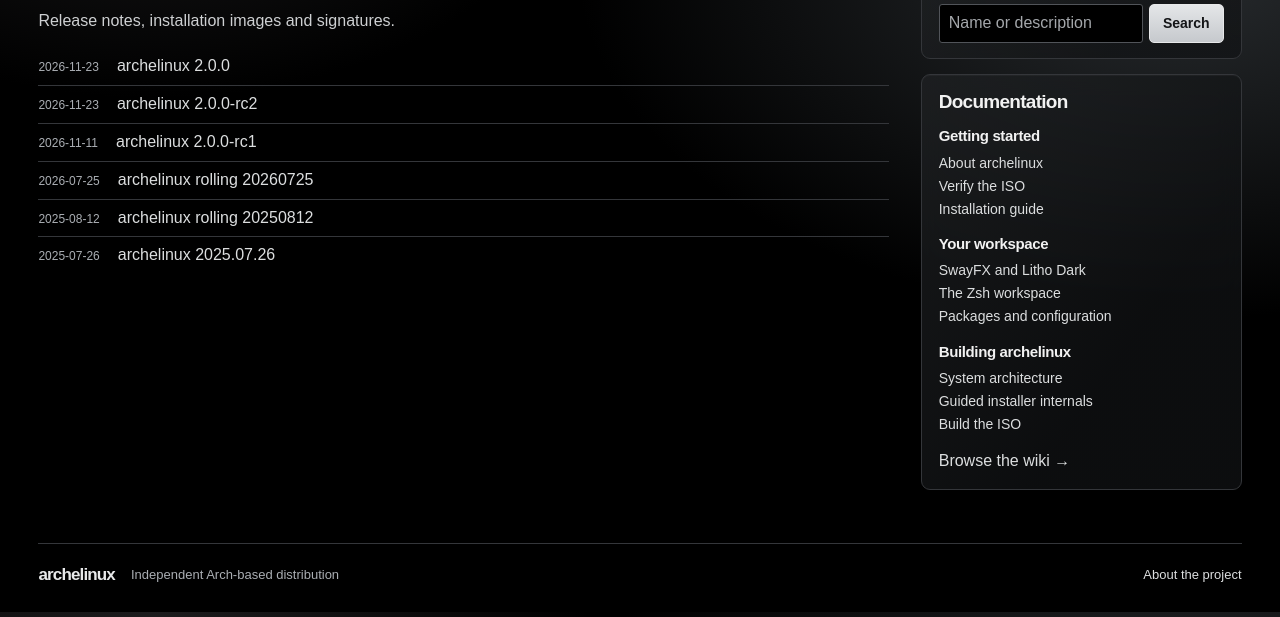
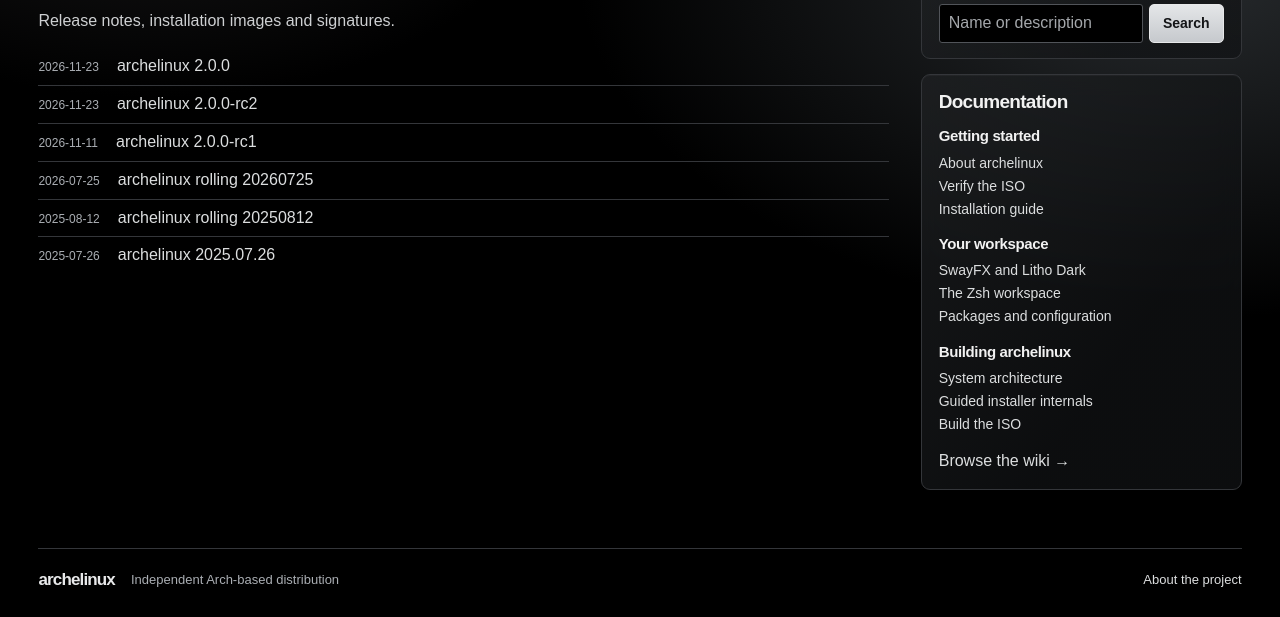
Before and after one commit to archelinux/archelinux.org, a plain HTML site: page news/index.html in a window 1280 px wide. Shown: the part 183-800 px from the top of the page. Drawn offline with Linux system fonts and the light colour scheme.

Commit message:
Keep short pages full height and prevent the background from tiling

```diff
--- a/style.css
+++ b/style.css
@@ -10,10 +10,20 @@
   --focus-mauve: #998f9f;
 }
 * { box-sizing: border-box; }
-body { margin: 0; color: var(--ink); background:
-  radial-gradient(ellipse 47rem 28rem at 92% 9rem, #43494e99, transparent 80%),
-  radial-gradient(ellipse 34rem 22rem at 12% 0, #39383b80, transparent 80%),
-  var(--bg); font: 16px/1.55 sans-serif; }
+body {
+  margin: 0;
+  min-height: 100vh;
+  min-height: 100dvh;
+  display: flex;
+  flex-direction: column;
+  color: var(--ink);
+  background:
+    radial-gradient(ellipse 47rem 28rem at 92% 9rem, #43494e99, transparent 80%),
+    radial-gradient(ellipse 34rem 22rem at 12% 0, #39383b80, transparent 80%),
+    var(--bg);
+  background-repeat: no-repeat;
+  font: 16px/1.55 sans-serif;
+}
 a { color: var(--link); text-decoration: none; }
 a:hover { text-decoration: underline; }
 a:focus-visible, button:focus-visible, input:focus-visible { outline: 2px solid var(--focus-mauve); outline-offset: 3px; }
@@ -32,7 +42,7 @@ nav { gap: 26px; }
 nav a { color: var(--muted); font-size: 14px; font-weight: 550; padding: 8px 0; }
 nav [aria-current] { color: white; text-decoration: underline; text-decoration-color: var(--focus-mauve); text-underline-offset: 5px; }
 .directory [aria-current] { color: white; text-decoration: underline; text-decoration-color: var(--focus-mauve); text-underline-offset: 5px; }
-main { padding: 26px 0 38px; }
+main { flex-grow: 1; padding: 26px 0 38px; }
 .layout { display: grid; grid-template-columns: minmax(0, 2.65fr) minmax(250px, 1fr); gap: clamp(20px, 2.5vw, 36px); }
 .column, aside { min-width: 0; }
 h1, h2, h3, p { margin: 0; }
```
